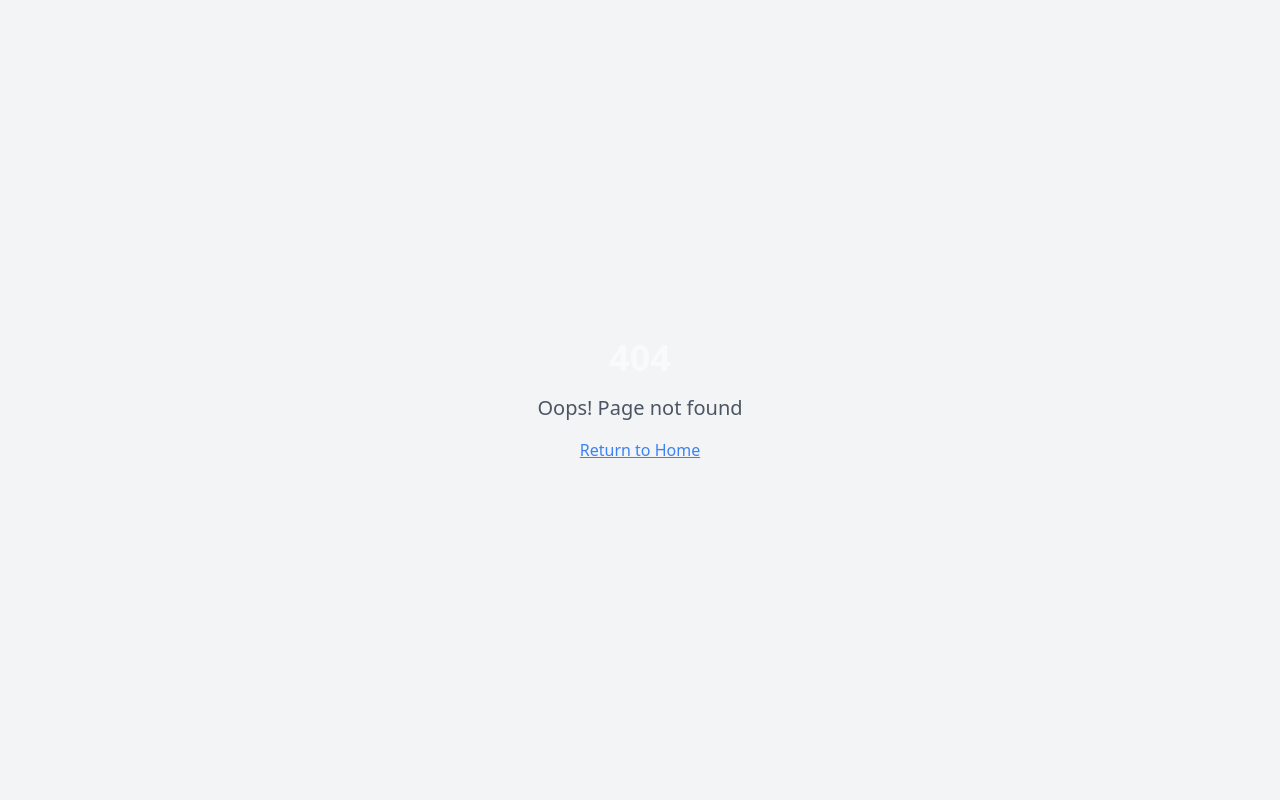
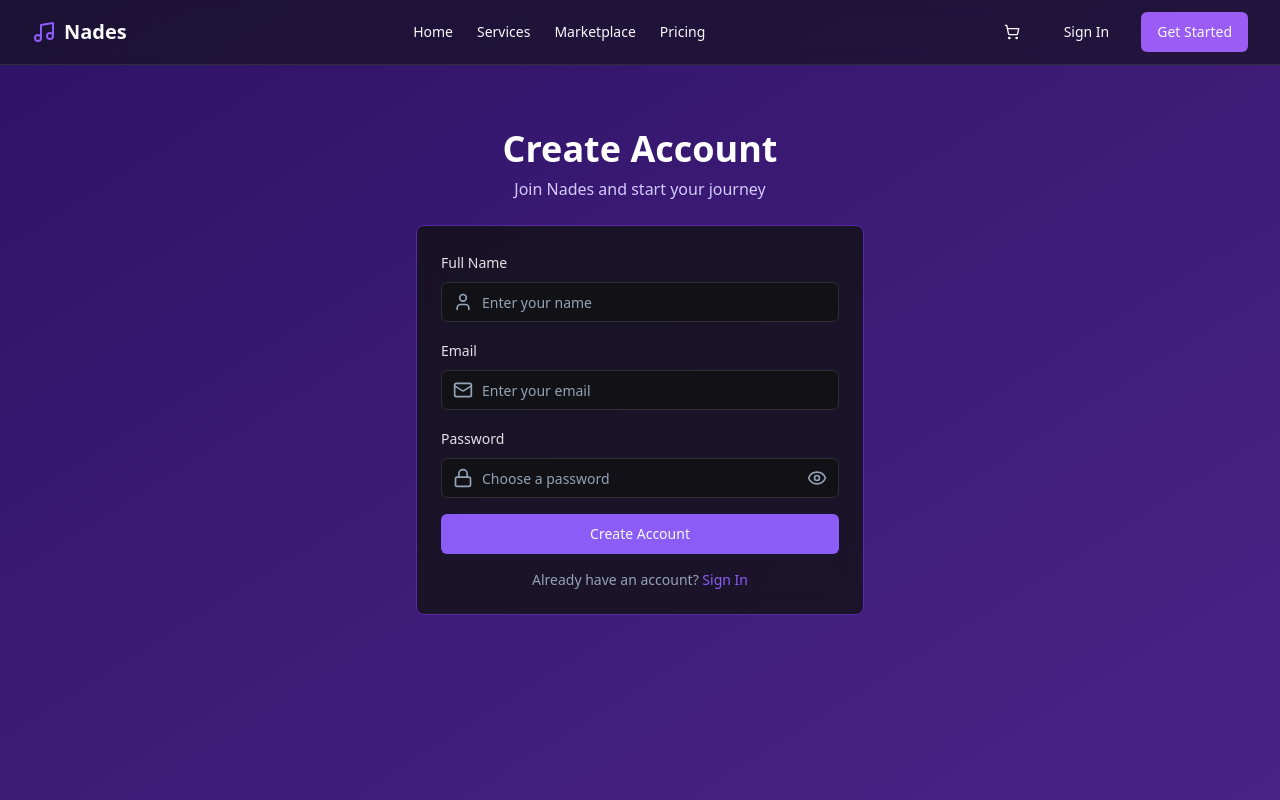
Before and after one commit to fredriick/SoundSync, a React (Vite) app: page /get-started in a window 1280 px wide. Before the commit this address had no page. Built offline with nearby package versions, Linux system fonts and the light colour scheme.

Commit message:
feat: Add sign in and get started pages

```diff
--- a/src/App.tsx
+++ b/src/App.tsx
@@ -9,6 +9,8 @@ import Index from "./pages/Index";
 import Services from "./pages/Services";
 import Marketplace from "./pages/Marketplace";
 import Pricing from "./pages/Pricing";
+import SignIn from "./pages/SignIn";
+import GetStarted from "./pages/GetStarted";
 import NotFound from "./pages/NotFound";
 
 const queryClient = new QueryClient();
@@ -31,7 +33,8 @@ const App = () => (
             <Route path="/services" element={<PageWrapper><Services /></PageWrapper>} />
             <Route path="/marketplace" element={<PageWrapper><Marketplace /></PageWrapper>} />
             <Route path="/pricing" element={<PageWrapper><Pricing /></PageWrapper>} />
-            {/* ADD ALL CUSTOM ROUTES ABOVE THE CATCH-ALL "*" ROUTE */}
+            <Route path="/sign-in" element={<PageWrapper><SignIn /></PageWrapper>} />
+            <Route path="/get-started" element={<PageWrapper><GetStarted /></PageWrapper>} />
             <Route path="*" element={<PageWrapper><NotFound /></PageWrapper>} />
           </Routes>
         </BrowserRouter>
--- a/src/components/Navbar.tsx
+++ b/src/components/Navbar.tsx
@@ -2,7 +2,7 @@
 import { useState } from "react";
 import { Link } from "react-router-dom";
 import { Button } from "@/components/ui/button";
-import { Music, Headphones, ShoppingCart } from "lucide-react";
+import { Music, ShoppingCart } from "lucide-react";
 
 export function Navbar() {
   const [isMenuOpen, setIsMenuOpen] = useState(false);
@@ -13,7 +13,7 @@ export function Navbar() {
         <div className="flex items-center gap-2">
           <Link to="/" className="flex items-center gap-2">
             <Music className="h-6 w-6 text-beatforge-500" />
-            <span className="text-xl font-bold">BeatForge</span>
+            <span className="text-xl font-bold">Nades</span>
           </Link>
         </div>
 
@@ -37,8 +37,12 @@ export function Navbar() {
           <Button variant="ghost" size="icon">
             <ShoppingCart className="h-5 w-5" />
           </Button>
-          <Button variant="ghost">Sign In</Button>
-          <Button>Get Started</Button>
+          <Link to="/sign-in">
+            <Button variant="ghost">Sign In</Button>
+          </Link>
+          <Link to="/get-started">
+            <Button>Get Started</Button>
+          </Link>
         </div>
 
         {/* Mobile Menu Button */}
@@ -86,8 +90,12 @@ export function Navbar() {
               Pricing
             </Link>
             <div className="flex gap-2 mt-2">
-              <Button variant="outline" className="flex-1">Sign In</Button>
-              <Button className="flex-1">Get Started</Button>
+              <Link to="/sign-in" className="flex-1">
+                <Button variant="outline" className="w-full">Sign In</Button>
+              </Link>
+              <Link to="/get-started" className="flex-1">
+                <Button className="w-full">Get Started</Button>
+              </Link>
             </div>
           </nav>
         </div>
--- /dev/null
+++ b/src/pages/GetStarted.tsx
@@ -0,0 +1,98 @@
+
+import React from "react";
+import { Button } from "@/components/ui/button";
+import { Input } from "@/components/ui/input";
+import { Eye, EyeOff, Lock, Mail, User } from "lucide-react";
+import { Link } from "react-router-dom";
+import { Navbar } from "@/components/Navbar";
+
+export default function GetStarted() {
+  const [showPassword, setShowPassword] = React.useState(false);
+
+  return (
+    <div className="min-h-screen bg-gradient-to-br from-beatforge-950 to-beatforge-900">
+      <Navbar />
+      <div className="container px-4 py-16 mx-auto">
+        <div className="max-w-md mx-auto space-y-6 animate-in slide-in-from-bottom-4 duration-1000">
+          <div className="text-center space-y-2">
+            <h1 className="text-4xl font-bold text-white">Create Account</h1>
+            <p className="text-beatforge-200">Join Nades and start your journey</p>
+          </div>
+
+          <div className="p-6 space-y-4 bg-background/80 backdrop-blur-lg rounded-lg border border-beatforge-800">
+            <div className="space-y-4">
+              <div className="space-y-2">
+                <label className="text-sm font-medium text-foreground/90" htmlFor="name">
+                  Full Name
+                </label>
+                <div className="relative">
+                  <User className="absolute left-3 top-2.5 h-5 w-5 text-muted-foreground" />
+                  <Input
+                    id="name"
+                    placeholder="Enter your name"
+                    type="text"
+                    className="pl-10"
+                  />
+                </div>
+              </div>
+
+              <div className="space-y-2">
+                <label className="text-sm font-medium text-foreground/90" htmlFor="email">
+                  Email
+                </label>
+                <div className="relative">
+                  <Mail className="absolute left-3 top-2.5 h-5 w-5 text-muted-foreground" />
+                  <Input
+                    id="email"
+                    placeholder="Enter your email"
+                    type="email"
+                    className="pl-10"
+                  />
+                </div>
+              </div>
+
+              <div className="space-y-2">
+                <label className="text-sm font-medium text-foreground/90" htmlFor="password">
+                  Password
+                </label>
+                <div className="relative">
+                  <Lock className="absolute left-3 top-2.5 h-5 w-5 text-muted-foreground" />
+                  <Input
+                    id="password"
+                    type={showPassword ? "text" : "password"}
+                    placeholder="Choose a password"
+                    className="pl-10 pr-10"
+                  />
+                  <button
+                    type="button"
+                    onClick={() => setShowPassword(!showPassword)}
+                    className="absolute right-3 top-2.5 text-muted-foreground hover:text-foreground"
+                  >
+                    {showPassword ? (
+                      <EyeOff className="h-5 w-5" />
+                    ) : (
+                      <Eye className="h-5 w-5" />
+                    )}
+                  </button>
+                </div>
+              </div>
+            </div>
+
+            <Button className="w-full bg-beatforge-500 hover:bg-beatforge-600">
+              Create Account
+            </Button>
+
+            <div className="text-center space-y-2">
+              <p className="text-sm text-muted-foreground">
+                Already have an account?{" "}
+                <Link to="/sign-in" className="text-beatforge-500 hover:text-beatforge-400">
+                  Sign In
+                </Link>
+              </p>
+            </div>
+          </div>
+        </div>
+      </div>
+    </div>
+  );
+}
--- /dev/null
+++ b/src/pages/SignIn.tsx
@@ -0,0 +1,83 @@
+
+import React from "react";
+import { Button } from "@/components/ui/button";
+import { Input } from "@/components/ui/input";
+import { Eye, EyeOff, Lock, Mail } from "lucide-react";
+import { Link } from "react-router-dom";
+import { Navbar } from "@/components/Navbar";
+
+export default function SignIn() {
+  const [showPassword, setShowPassword] = React.useState(false);
+
+  return (
+    <div className="min-h-screen bg-gradient-to-br from-beatforge-950 to-beatforge-900">
+      <Navbar />
+      <div className="container px-4 py-16 mx-auto">
+        <div className="max-w-md mx-auto space-y-6 animate-in slide-in-from-bottom-4 duration-1000">
+          <div className="text-center space-y-2">
+            <h1 className="text-4xl font-bold text-white">Welcome back</h1>
+            <p className="text-beatforge-200">Sign in to continue to Nades</p>
+          </div>
+
+          <div className="p-6 space-y-4 bg-background/80 backdrop-blur-lg rounded-lg border border-beatforge-800">
+            <div className="space-y-4">
+              <div className="space-y-2">
+                <label className="text-sm font-medium text-foreground/90" htmlFor="email">
+                  Email
+                </label>
+                <div className="relative">
+                  <Mail className="absolute left-3 top-2.5 h-5 w-5 text-muted-foreground" />
+                  <Input
+                    id="email"
+                    placeholder="Enter your email"
+                    type="email"
+                    className="pl-10"
+                  />
+                </div>
+              </div>
+
+              <div className="space-y-2">
+                <label className="text-sm font-medium text-foreground/90" htmlFor="password">
+                  Password
+                </label>
+                <div className="relative">
+                  <Lock className="absolute left-3 top-2.5 h-5 w-5 text-muted-foreground" />
+                  <Input
+                    id="password"
+                    type={showPassword ? "text" : "password"}
+                    placeholder="Enter your password"
+                    className="pl-10 pr-10"
+                  />
+                  <button
+                    type="button"
+                    onClick={() => setShowPassword(!showPassword)}
+                    className="absolute right-3 top-2.5 text-muted-foreground hover:text-foreground"
+                  >
+                    {showPassword ? (
+                      <EyeOff className="h-5 w-5" />
+                    ) : (
+                      <Eye className="h-5 w-5" />
+                    )}
+                  </button>
+                </div>
+              </div>
+            </div>
+
+            <Button className="w-full bg-beatforge-500 hover:bg-beatforge-600">
+              Sign In
+            </Button>
+
+            <div className="text-center space-y-2">
+              <p className="text-sm text-muted-foreground">
+                Don't have an account?{" "}
+                <Link to="/get-started" className="text-beatforge-500 hover:text-beatforge-400">
+                  Get Started
+                </Link>
+              </p>
+            </div>
+          </div>
+        </div>
+      </div>
+    </div>
+  );
+}
```
